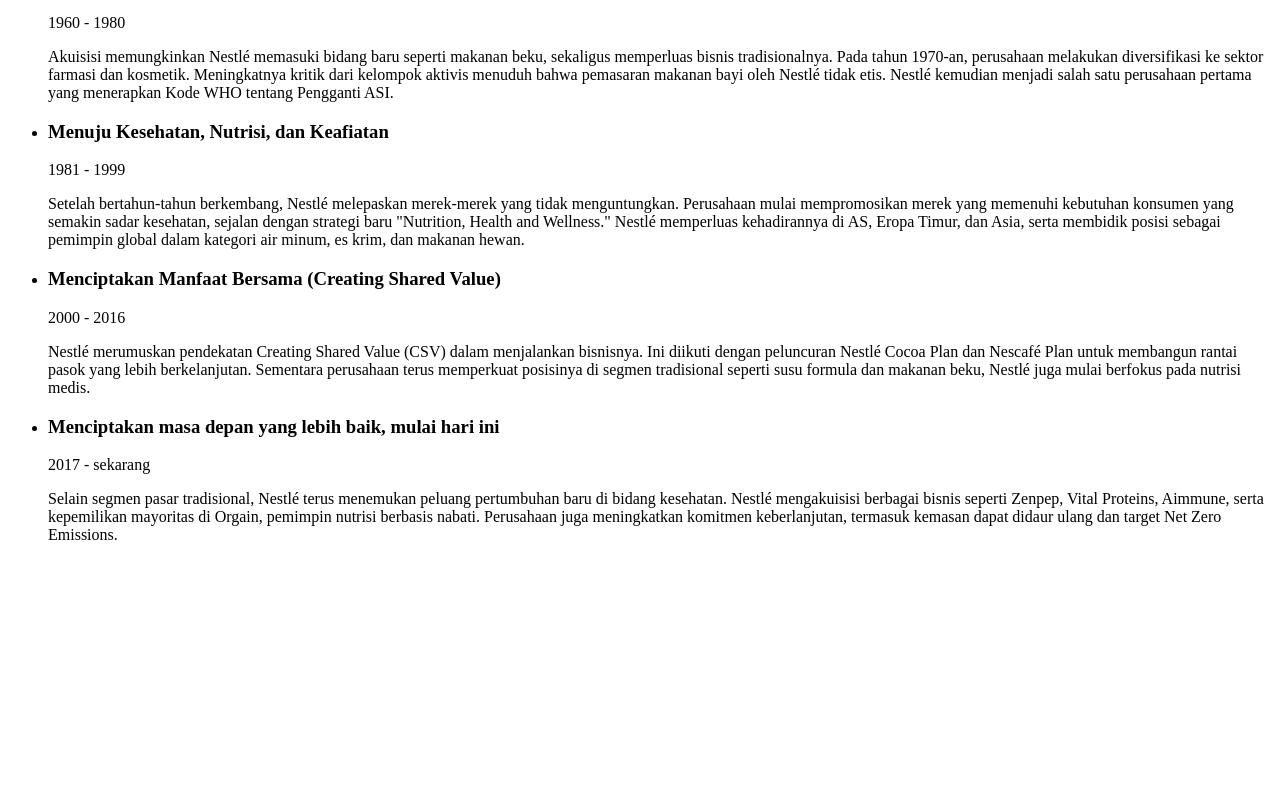
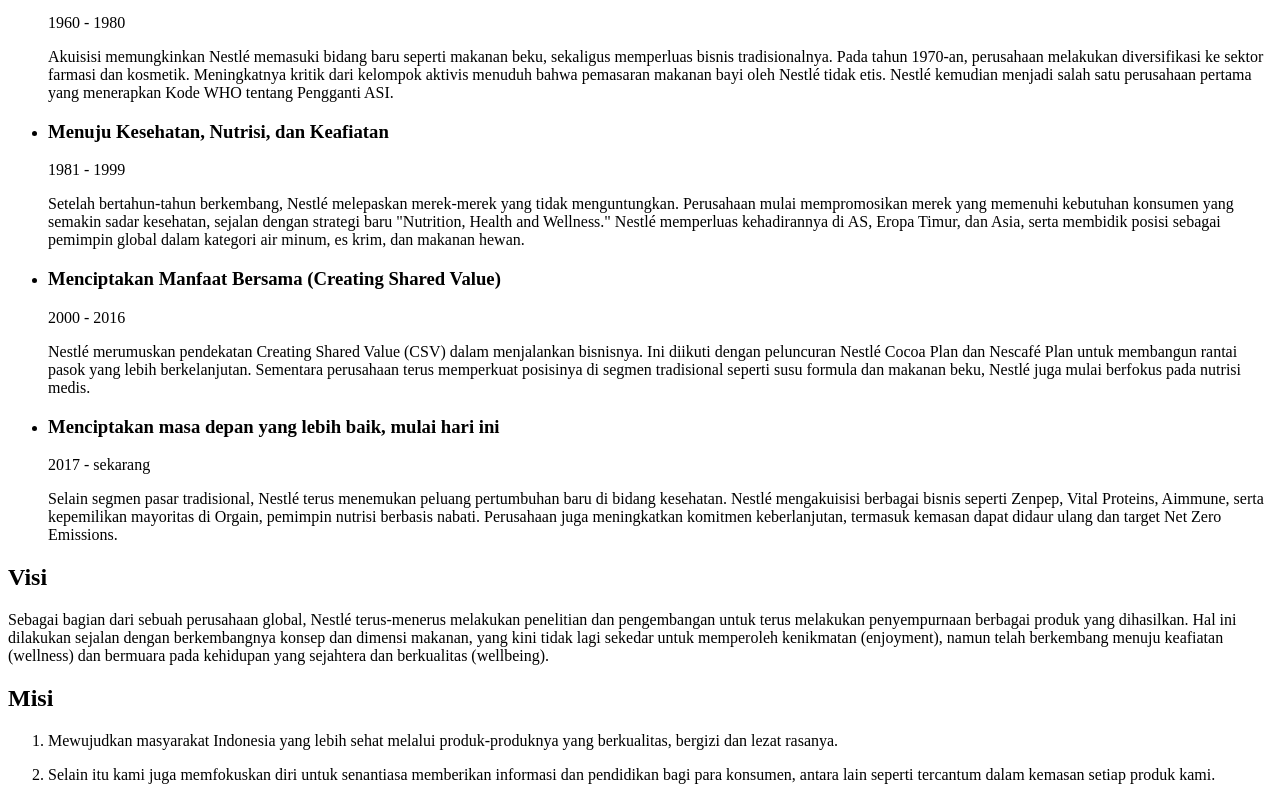
Before and after one commit to reynfc11/sts-pwd-24-Reynard_Fernando-X_TKJ_2, a plain HTML site: page index.html in a window 1280 px wide. Shown: the part 986-1786 px from the top of the page. Before the commit the page ends 1546 px from the top, so only its background shows below. Drawn offline with Linux system fonts and the light colour scheme.

Commit message:
feat: add mission and vision

```diff
--- a/index.html
+++ b/index.html
@@ -158,5 +158,35 @@
         </li>
       </ul>
     </section>
+    <section>
+      <h2>Visi</h2>
+      <p>
+        Sebagai bagian dari sebuah perusahaan global, Nestlé terus-menerus
+        melakukan penelitian dan pengembangan untuk terus melakukan
+        penyempurnaan berbagai produk yang dihasilkan. Hal ini dilakukan sejalan
+        dengan berkembangnya konsep dan dimensi makanan, yang kini tidak lagi
+        sekedar untuk memperoleh kenikmatan (enjoyment), namun telah berkembang
+        menuju keafiatan (wellness) dan bermuara pada kehidupan yang sejahtera
+        dan berkualitas (wellbeing).
+      </p>
+    </section>
+    <section>
+      <h2>Misi</h2>
+      <ol>
+        <li>
+          <p>
+            Mewujudkan masyarakat Indonesia yang lebih sehat melalui
+            produk-produknya yang berkualitas, bergizi dan lezat rasanya.
+          </p>
+        </li>
+        <li>
+          <p>
+            Selain itu kami juga memfokuskan diri untuk senantiasa memberikan
+            informasi dan pendidikan bagi para konsumen, antara lain seperti
+            tercantum dalam kemasan setiap produk kami.
+          </p>
+        </li>
+      </ol>
+    </section>
   </body>
 </html>
```
